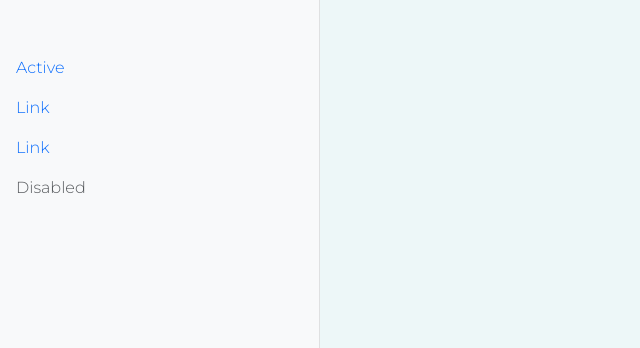
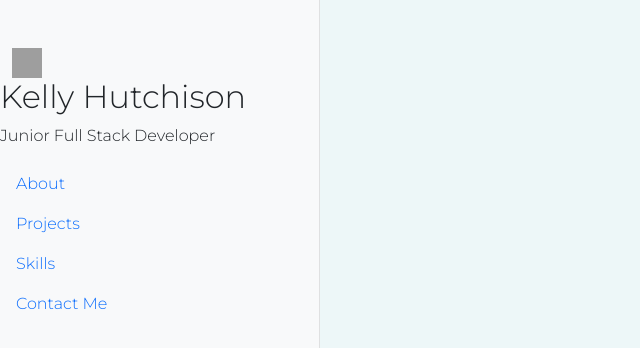
Before and after one commit to quiltingcode/portfolio-frontend, a React (Create React App) app in the folder portfolio/: page / in a window 1280 px wide. Shown: the top 348 px of the page, without its empty margins (0-640 px from the left). Built offline with nearby package versions, Linux system fonts and the light colour scheme; grey boxes are pictures that could not be loaded.

Commit message:
Add text and image containers to sidebar

```diff
--- a/portfolio/src/components/SideBar/SideBar.js
+++ b/portfolio/src/components/SideBar/SideBar.js
@@ -1,5 +1,7 @@
 import React from 'react'
 import Nav from 'react-bootstrap/Nav';
+import Navbar from 'react-bootstrap/Navbar';
+import Container from 'react-bootstrap/Container';
 import '../../assets/css/sidebar.css'
 
 const SideBar = () => {
@@ -8,21 +10,35 @@ const SideBar = () => {
         <Nav
           className="col-md-3 d-md-block bg-light sidebar"
           activeKey="/home"
-
         >
           <div className="sidebar-sticky"></div>
+          <Container>
+          <Navbar.Brand href="#home">
+            <img
+              src="/img/logo.svg"
+              width="30"
+              height="30"
+              className="d-inline-block align-top"
+              alt="Picture of Kelly Hutchison"
+            />
+          </Navbar.Brand>
+        </Container>
+          <Navbar.Text>
+            <h2>Kelly Hutchison</h2>
+            <p>Junior Full Stack Developer</p>
+          </Navbar.Text>
           <Nav.Item>
-            <Nav.Link href="/home">Active</Nav.Link>
+            <Nav.Link href="/home">About</Nav.Link>
           </Nav.Item>
           <Nav.Item>
-            <Nav.Link eventKey="link-1">Link</Nav.Link>
+            <Nav.Link eventKey="link-1">Projects</Nav.Link>
           </Nav.Item>
           <Nav.Item>
-            <Nav.Link eventKey="link-2">Link</Nav.Link>
+            <Nav.Link eventKey="link-2">Skills</Nav.Link>
           </Nav.Item>
           <Nav.Item>
-            <Nav.Link eventKey="disabled" disabled>
-              Disabled
+            <Nav.Link eventKey="link-3" >
+              Contact Me
             </Nav.Link>
           </Nav.Item>
         </Nav>
```
